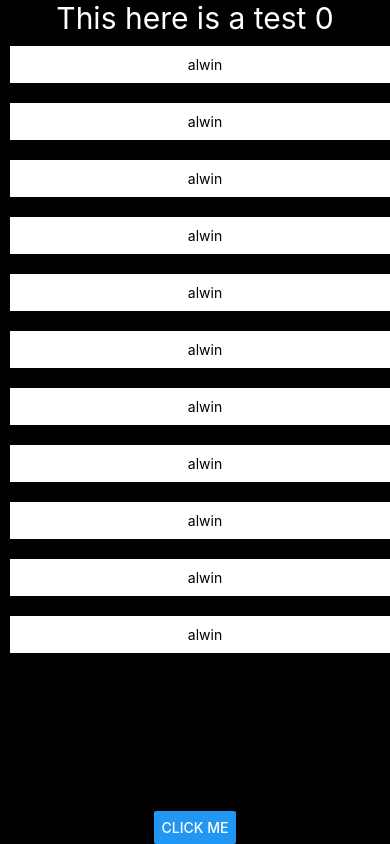
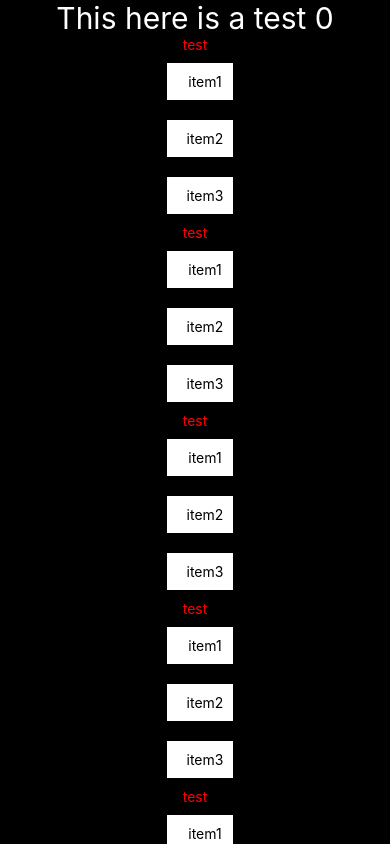
Before and after one commit to alwinsDen/react_native_learning, a React Native app: screen / in a window 390 px wide. Built offline with nearby package versions, Linux system fonts and the light colour scheme.

Commit message:
All loops and scroll view

```diff
--- a/App.js
+++ b/App.js
@@ -1,5 +1,5 @@
 import React, {useState} from "react"
-import {Button, RefreshControl, ScrollView, Text, View} from "react-native"
+import {Button, RefreshControl, ScrollView, SectionList, Text, View} from "react-native"
 import styles from "./styles/styles";
 
 const App = () => {
@@ -18,12 +18,30 @@ const App = () => {
         {key: 9, name: "alwin"},
         {key: 10, name: "alwin"}
     ]
+
+    const sectionListData = [
+        {
+            title: "test",
+            data: ["item1", "item2", "item3"]
+        },
+        {
+            title: "test",
+            data: ["item1", "item2", "item3"]
+        },
+        {
+            title: "test",
+            data: ["item1", "item2", "item3"]
+        },
+        {
+            title: "test",
+            data: ["item1", "item2", "item3"]
+        },
+        {
+            title: "test",
+            data: ["item1", "item2", "item3"]
+        },
+    ]
     return (
-        <View style={styles.mainView}>
-            <Text style={styles.text}
-            >
-                This here is a test {sample}
-            </Text>
         <ScrollView
             horizontal={false}
             refreshControl={
@@ -31,22 +49,82 @@ const App = () => {
                     refreshing={refreshState}
                     onRefresh={(e) => {
                         setRefreshState(!refreshState)
-                        }
-                        }
+                    }}
+                    colors={["#000000", "#ffffff"]}
                 />
             }
             style={{
                 width: "100%"
+            }}
+        >
+
+            <View style={styles.mainView}
+
+            >
+                <Text style={styles.text}
+                >
+                    This here is a test {sample}
+                </Text>
+
+                {/*section list*/}
+                <SectionList
+                    keyExtractor={(item, index) => index.toString()+item}
+                    sections={sectionListData}
+                    renderItem={({item}) => (
+                        <View>
+                            <Text style={styles.loopText}>{item}</Text>
+                        </View>
+                    )}
+                    renderSectionHeader={({section})=> (
+                        <Text style={{
+                            color:"red",
+                            textAlign:"center"
                         }}>
-                {
-                    testCases.map((item, index) => {
-                        return <Text
-                            key={item.key}
-                            style={styles.loopText}
-                        >{item.name}</Text>
-                    })
-                }
-            </ScrollView>
+                            {section.title}
+                        </Text>
+                    )}
+                />
+
+
+                {/*<ScrollView*/}
+                {/*    horizontal={false}*/}
+                {/*    refreshControl={*/}
+                {/*        <RefreshControl*/}
+                {/*            refreshing={refreshState}*/}
+                {/*            onRefresh={(e) => {*/}
+                {/*                setRefreshState(!refreshState)*/}
+                {/*            }}*/}
+                {/*            colors={["#000000", "#ffffff"]}*/}
+                {/*        />*/}
+                {/*    }*/}
+                {/*    style={{*/}
+                {/*        width: "100%"*/}
+                {/*    }}>*/}
+
+
+                {/*{*/}
+                {/*    testCases.map((item, index) => {*/}
+                {/*        return <Text*/}
+                {/*            key={item.key}*/}
+                {/*            style={styles.loopText}*/}
+                {/*        >{item.name}</Text>*/}
+                {/*    })*/}
+                {/*}*/}
+
+                {/*flatlist component*/}
+                {/*<FlatList*/}
+                {/*    horizontal*/}
+                {/*    inverted*/}
+                {/*    data={testCases}*/}
+                {/*    keyExtractor={(item, index) => index.toString()}*/}
+                {/*    renderItem={({item}) => (*/}
+                {/*        <View>*/}
+                {/*            <Text style={styles.loopText}>{item.name}</Text>*/}
+                {/*        </View>*/}
+                {/*    )}*/}
+                {/*/>*/}
+
+                {/*</ScrollView>*/}
                 <Button
                     style={styles.button}
                     title={"CLick me"}
@@ -58,6 +136,7 @@ const App = () => {
                 >
                 </Button>
             </View>
+        </ScrollView>
     )
 }
 
```
Lines whose indentation alone changed are shown as unchanged.
